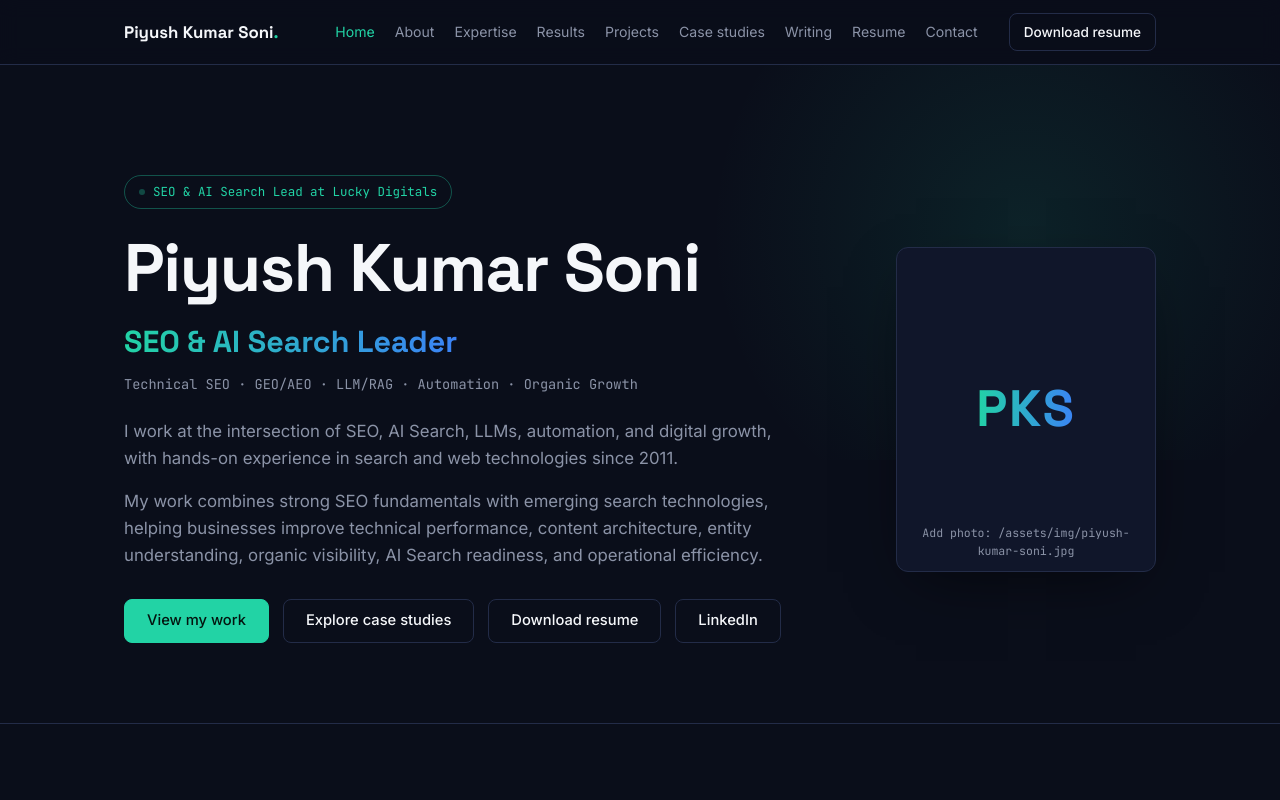
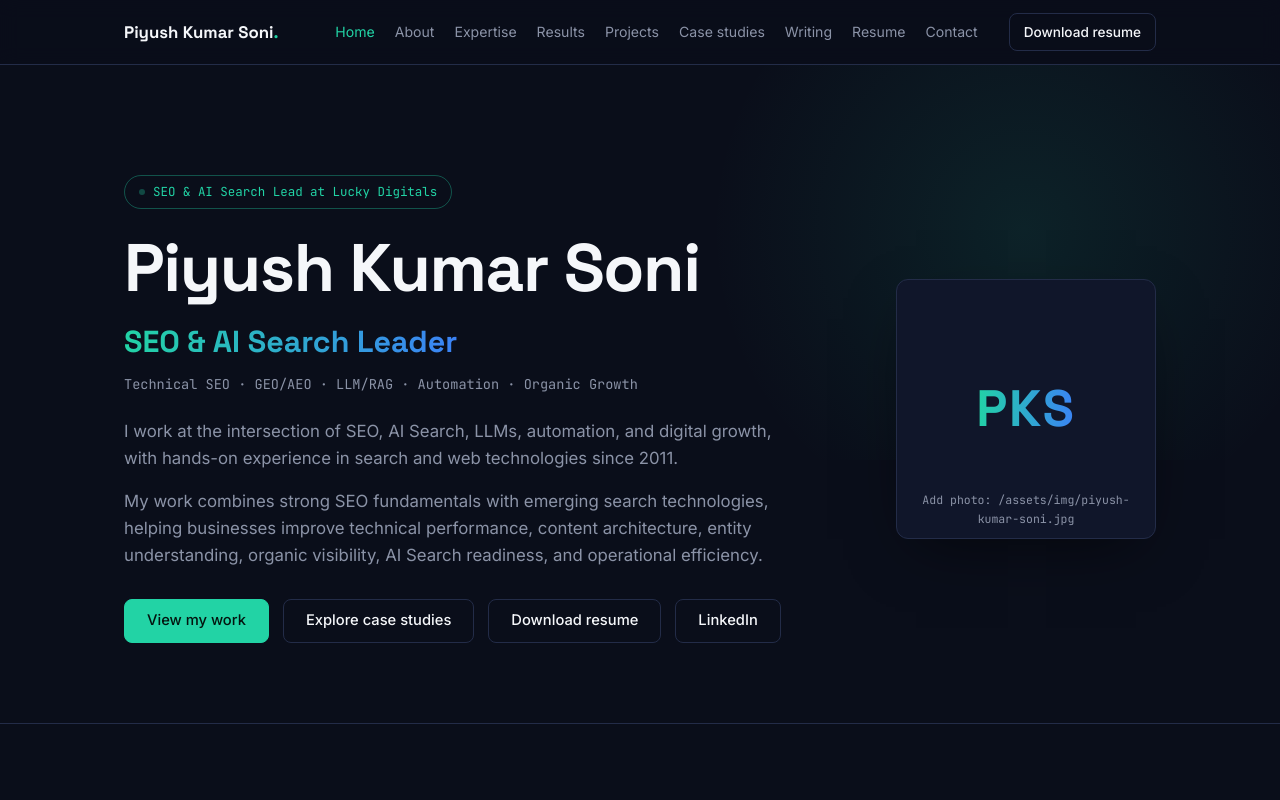
Before and after one commit to piyushsoni-ai/piyushsoni-ai.github.io, a plain HTML site: page index.html in a window 1280 px wide. Shown: the top 800 px of the page. Drawn offline with Linux system fonts and the light colour scheme.

Commit message:
Add files via upload

```diff
--- a/assets/css/site.css
+++ b/assets/css/site.css
@@ -100,7 +100,7 @@ main{display:block}
 .hero .role{font-family:var(--head);font-size:clamp(1.35rem,2.6vw,1.9rem);font-weight:700;margin:0 0 8px}
 .hero .support{font-family:var(--mono);font-size:.85rem;color:var(--muted);margin:0 0 22px}
 .hero .lede{color:var(--muted);font-size:1.05rem;max-width:660px}
-.photo{position:relative;width:100%;aspect-ratio:4/5;border-radius:12px;border:1px solid var(--border);background:var(--surface);overflow:hidden;display:flex;align-items:center;justify-content:center;box-shadow:0 20px 60px -20px rgba(0,0,0,.6)}
+.photo{position:relative;width:100%;aspect-ratio:1/1;border-radius:12px;border:1px solid var(--border);background:var(--surface);overflow:hidden;display:flex;align-items:center;justify-content:center;box-shadow:0 20px 60px -20px rgba(0,0,0,.6)}
 .photo img{width:100%;height:100%;object-fit:cover}
 .photo .initials{font-family:var(--head);font-size:3.2rem;font-weight:700;letter-spacing:.04em;background:linear-gradient(90deg,var(--teal),var(--blue));-webkit-background-clip:text;background-clip:text;color:transparent}
 .photo .ph-note{position:absolute;bottom:10px;left:10px;right:10px;font-family:var(--mono);font-size:.72rem;color:var(--muted);text-align:center}
```
